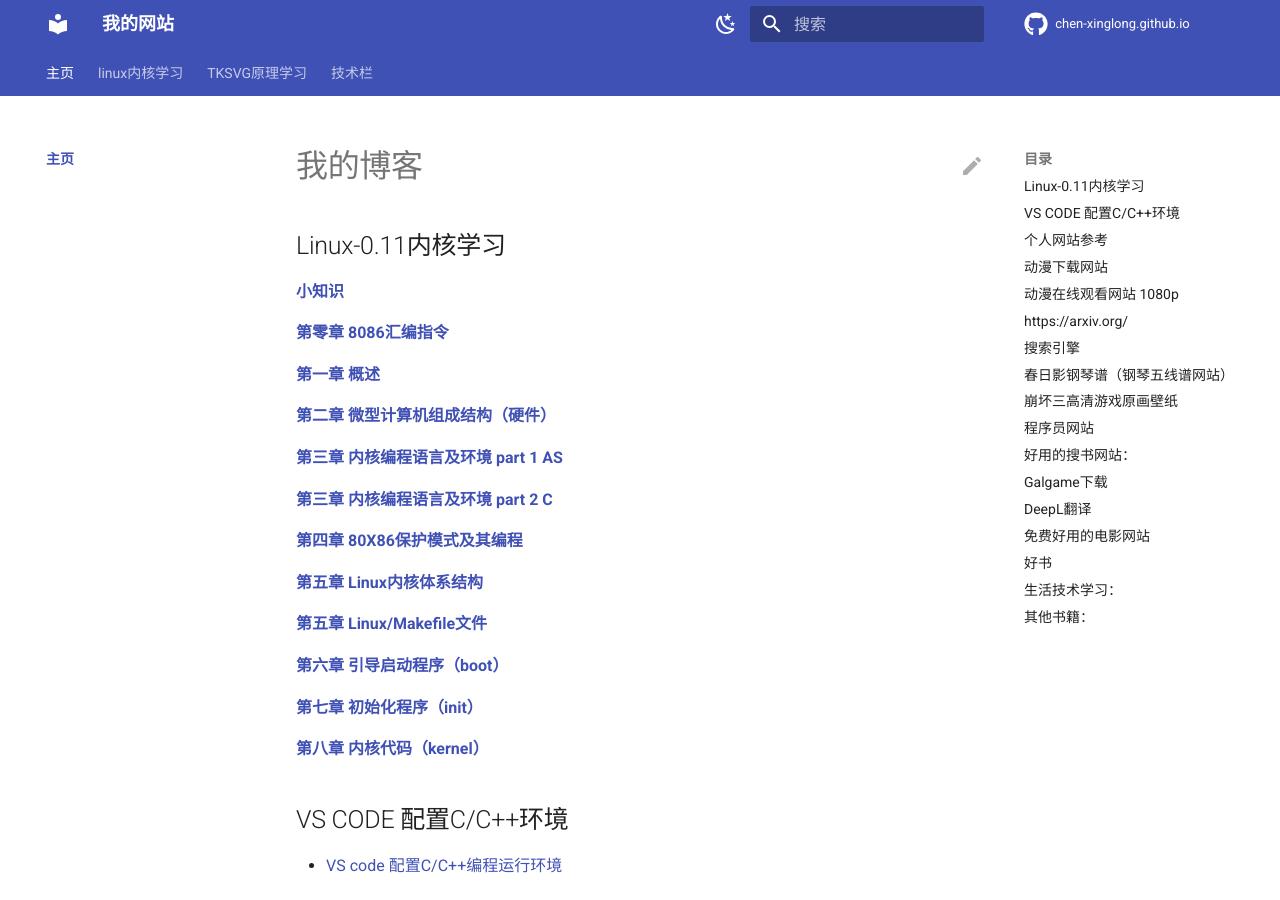
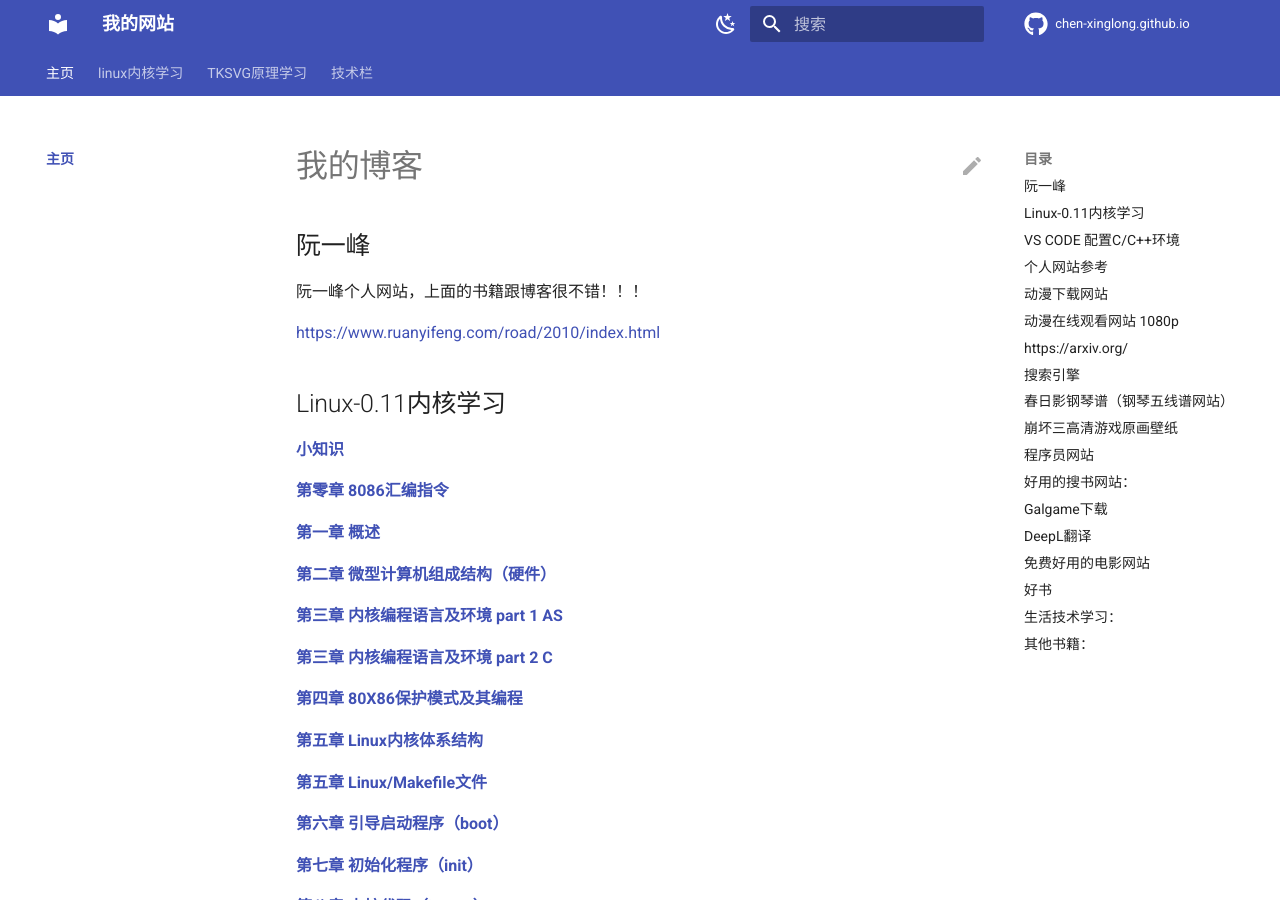
Before and after one commit to chen-xinglong/chen-xinglong.github.io, an MkDocs documentation site: the page built from docs/index.md, in a window 1280 px wide and 900 px high. Built offline with MkDocs 1.6.1 and Material for MkDocs 9.7.7, drawn with Linux system fonts in a browser that asks for light colours; comment, search, counter and statistics services are not loaded.

Commit message:
add ruanyifeng

```diff
--- a/docs/index.md
+++ b/docs/index.md
@@ -3,6 +3,12 @@ comments: true
 ---
 
 # 我的博客
+
+## 阮一峰
+
+阮一峰个人网站，上面的书籍跟博客很不错！！！
+
+[https://www.ruanyifeng.com/road/2010/index.html](https://www.ruanyifeng.com/road/2010/index.html)
 
 ## Linux-0.11内核学习
 
```
